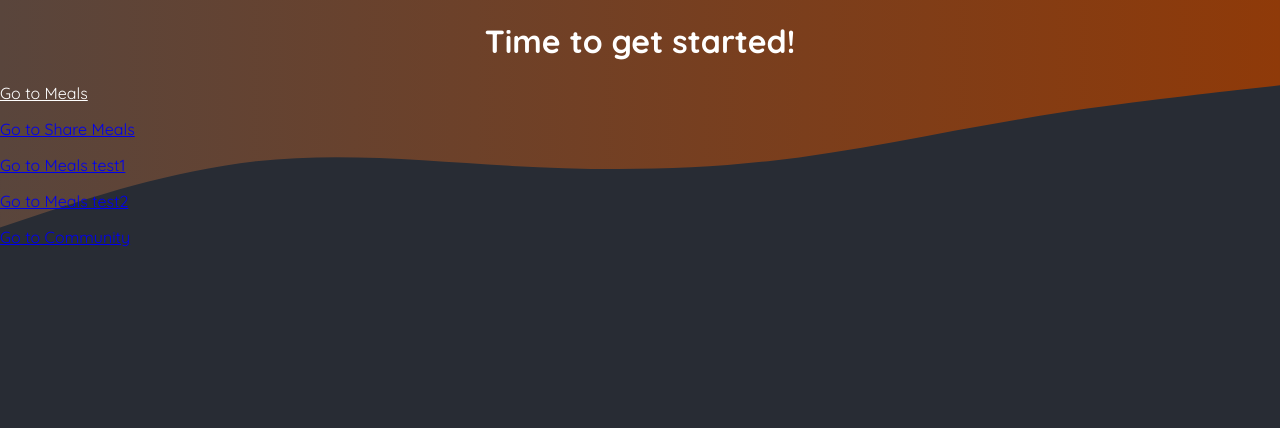
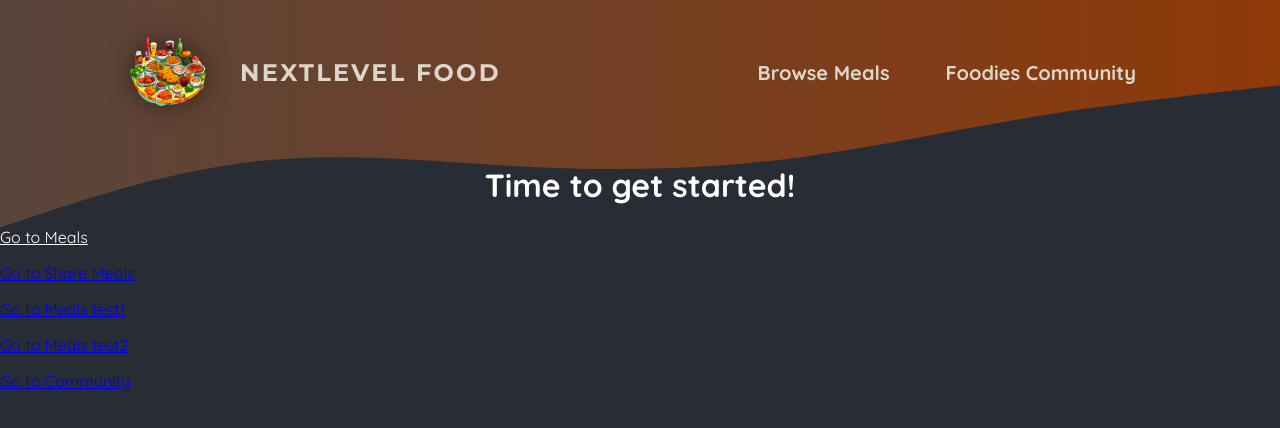
Before and after one commit to siavashimrz/nextjs_foodie_app, a Next.js app: page / in a window 1280 px wide. Shown: the top 428 px of the page. Built offline with nearby package versions, Linux system fonts and the light colour scheme.

Commit message:
Use Image instead of img

```diff
--- a/app/layout.js
+++ b/app/layout.js
@@ -1,8 +1,9 @@
-import './globals.css';
+import "./globals.css";
+import MainHeader from "@/components/main-header";
 
 export const metadata = {
-  title: 'NextLevel Food',
-  description: 'Delicious meals, shared by a food-loving community.',
+  title: "NextLevel Food",
+  description: "Delicious meals, shared by a food-loving community.",
 };
 
 export default function RootLayout({ children }) {
@@ -15,11 +16,11 @@
               <linearGradient id="gradient" x1="0%" y1="0%" x2="100%" y2="0%">
                 <stop
                   offset="0%"
-                  style={{ stopColor: '#59453c', stopOpacity: '1' }}
+                  style={{ stopColor: "#59453c", stopOpacity: "1" }}
                 />
                 <stop
                   offset="100%"
-                  style={{ stopColor: '#8f3a09', stopOpacity: '1' }}
+                  style={{ stopColor: "#8f3a09", stopOpacity: "1" }}
                 />
               </linearGradient>
             </defs>
@@ -30,6 +31,7 @@
           </svg>
         </div>
 
+        <MainHeader />
         {children}
       </body>
     </html>
--- /dev/null
+++ b/components/main-header-style.module.css
@@ -0,0 +1,67 @@
+.header {
+  display: flex;
+  justify-content: space-between;
+  align-items: center;
+  padding: 2rem 1rem;
+}
+
+@media (min-width: 768px) {
+  .header {
+    padding: 2rem 10%;
+  }
+}
+
+.nav ul {
+  list-style: none;
+  margin: 0;
+  padding: 0;
+  display: flex;
+  gap: 1.5rem;
+  /* font-family: 'Montserrat', sans-serif; */
+  font-size: 1.25rem;
+}
+
+.nav a {
+  text-decoration: none;
+  color: #ddd6cb;
+  font-weight: bold;
+  padding: 0.5rem 1rem;
+  border-radius: 0.5rem;
+}
+
+.nav a:hover,
+.nav a:active {
+  background: linear-gradient(90deg, #ff8a05, #f9b331);
+  background-clip: text;
+  -webkit-background-clip: text;
+  -webkit-text-fill-color: transparent;
+  text-shadow: 0 0 18px rgba(248, 190, 42, 0.8);
+}
+
+.active {
+  background: linear-gradient(90deg, #ff8a05, #f9b331);
+  background-clip: text;
+  -webkit-background-clip: text;
+  -webkit-text-fill-color: transparent;
+}
+
+.logo {
+  display: flex;
+  align-items: center;
+  justify-content: center;
+  gap: 2rem;
+  text-decoration: none;
+  color: #ddd6cb;
+  font-weight: bold;
+  font-family: "Montserrat", sans-serif;
+  letter-spacing: 0.15rem;
+  text-transform: uppercase;
+  font-size: 1.5rem;
+}
+
+.logo img {
+  width: 5rem;
+  height: 5rem;
+  object-fit: contain;
+  filter: drop-shadow(0 0 0.75rem rgba(0, 0, 0, 0.5));
+}
--- /dev/null
+++ b/components/main-header.js
@@ -0,0 +1,26 @@
+import Link from "next/link";
+import Image from "next/image";
+import logoImg from "@/assets/logo.png";
+import classes from "./main-header-style.module.css";
+
+export default function MainHeader() {
+  return (
+    <header className={classes.header}>
+      <Link href="/" className={classes.logo}>
+        <Image src={logoImg} alt="A table with dishes of food" priority />
+        <p>NextLevel Food</p>
+      </Link>
+
+      <nav className={classes.nav}>
+        <ul>
+          <li>
+            <Link href="/meals">Browse Meals</Link>
+          </li>
+          <li>
+            <Link href="/community">Foodies Community</Link>
+          </li>
+        </ul>
+      </nav>
+    </header>
+  );
+}
```
